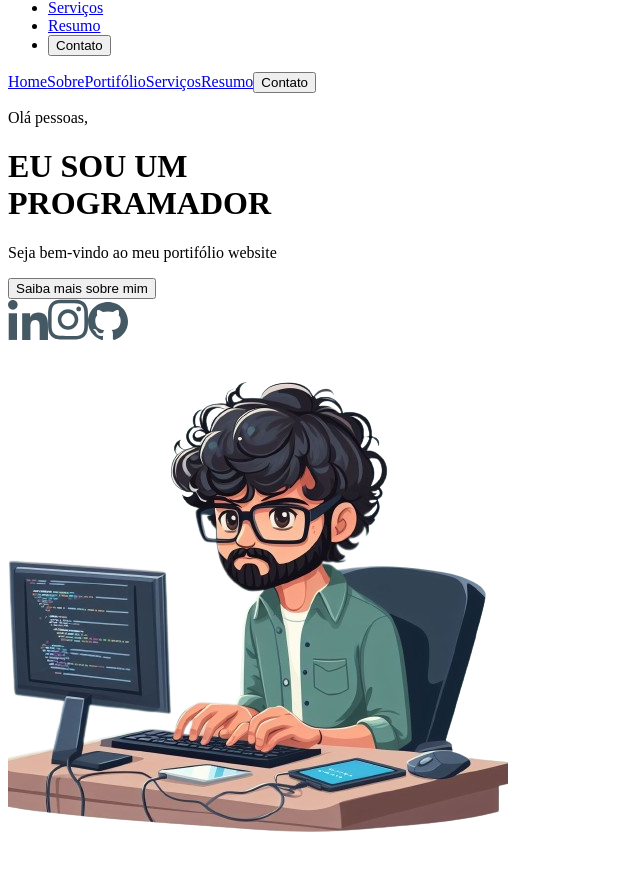
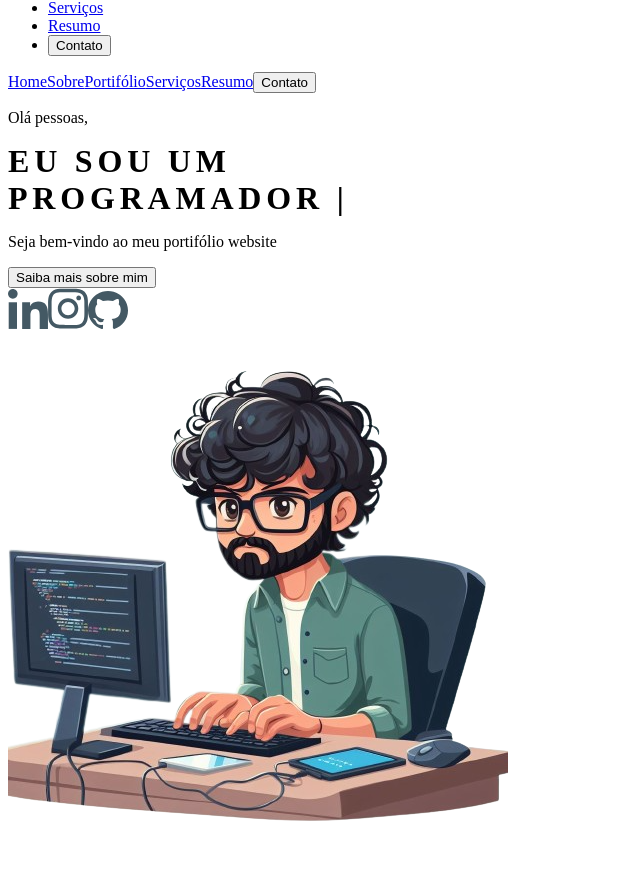
Before and after one commit to Antonio-Jr28/portifolio, a React (Create React App) app: page / in a window 1280 px wide. Shown: the part 1486-2357 px from the top of the page, without its empty margins (0-640 px from the left). Built offline with nearby package versions, Linux system fonts and the light colour scheme.

Commit message:
adicionando efeito

```diff
--- a/src/components/home/home.component.tsx
+++ b/src/components/home/home.component.tsx
@@ -8,7 +8,7 @@ export const Home = () => {
       <div className="flex flex-col items-start">
         <p>{homeStrings.intro}</p>
         <div className="mt-4" />
-        <h1 className="text-5xl font-extrabold">
+        <h1 className="text-5xl font-extrabold typewriter font-roboto">
           {homeStrings.suffix} <br /> {homeStrings.prefix}
         </h1>
         <div className="mt-4" />
--- a/src/components/home/home.strings.tsx
+++ b/src/components/home/home.strings.tsx
@@ -1,7 +1,7 @@
 export const homeStrings = {
   intro: "Olá pessoas,",
   suffix: "EU SOU UM",
-  prefix: "PROGRAMADOR",
+  prefix: "PROGRAMADOR ",
   title: "Seja bem-vindo ao meu portifólio website",
   aboutButton: "Saiba mais sobre mim",
   caricature: "Caricatura",
--- a/src/index.css
+++ b/src/index.css
@@ -1,3 +1,36 @@
 @tailwind base;
 @tailwind components;
 @tailwind utilities;
+
+@keyframes typing {
+  from {
+    width: 0;
+  }
+  to {
+    width: 100%;
+  }
+}
+
+.typewriter::after {
+  content: "|";
+  animation: blink-caret 0.75s infinite;
+}
+
+@keyframes blink-caret {
+  from, to {
+    border-color: transparent;
+  }
+  50% {
+    border-color: white;
+  }
+}
+
+.typewriter {
+  overflow: hidden;
+  border-right: 0.15em solid white;
+  white-space: nowrap;
+  margin: 0;
+  letter-spacing: 0.15em;
+  animation: typing 2.5s steps(40, end), blink-caret 0.75s step-end infinite;
+  animation-iteration-count: infinite;
+}
```
